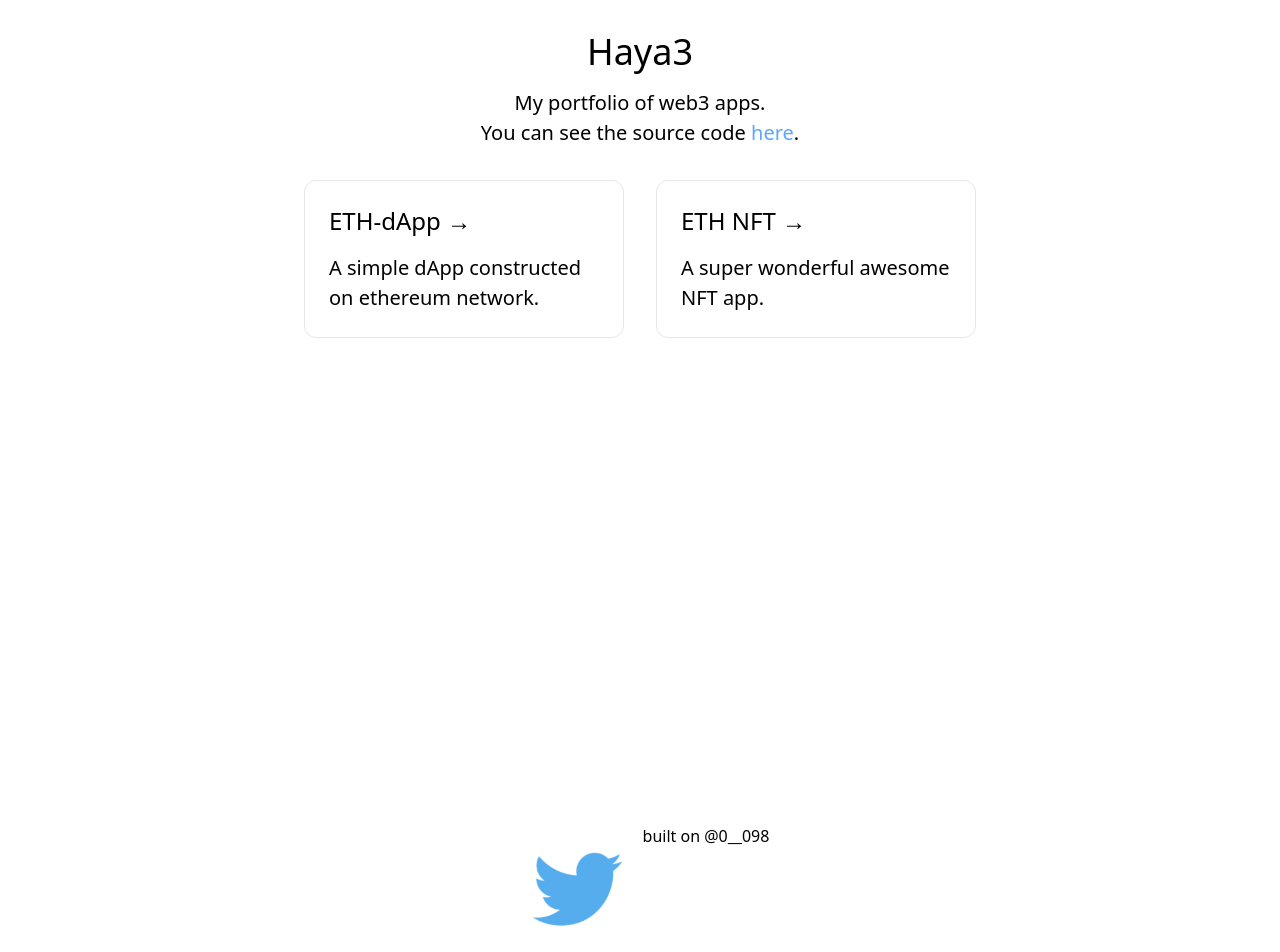
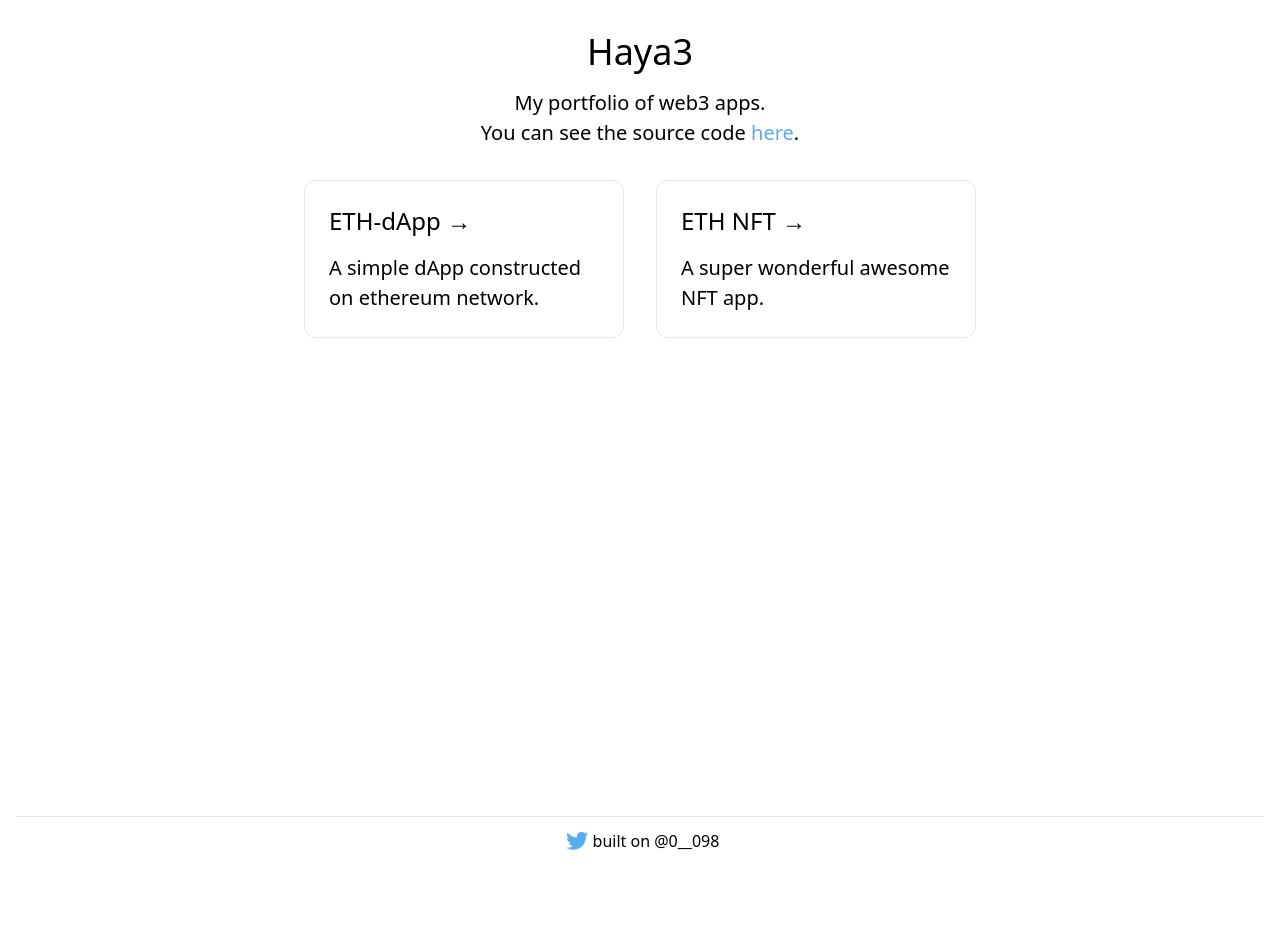
Before and after one commit to hayashi-ay/haya3, a Next.js app: page / in a window 1280 px wide. Shown: the top 952 px of the page. After the commit the page ends 881 px from the top, so only its background shows below. Built offline with nearby package versions, Linux system fonts and the light colour scheme.

Commit message:
fix: tailwindcssの設定を修正

```diff
--- a/tailwind.config.js
+++ b/tailwind.config.js
@@ -1,5 +1,5 @@
 module.exports = {
-	content: ["./src/pages/**/*.tsx"],
+	content: ["./src/**/*.tsx"],
 	theme: {
 		extend: {},
 	},
```
